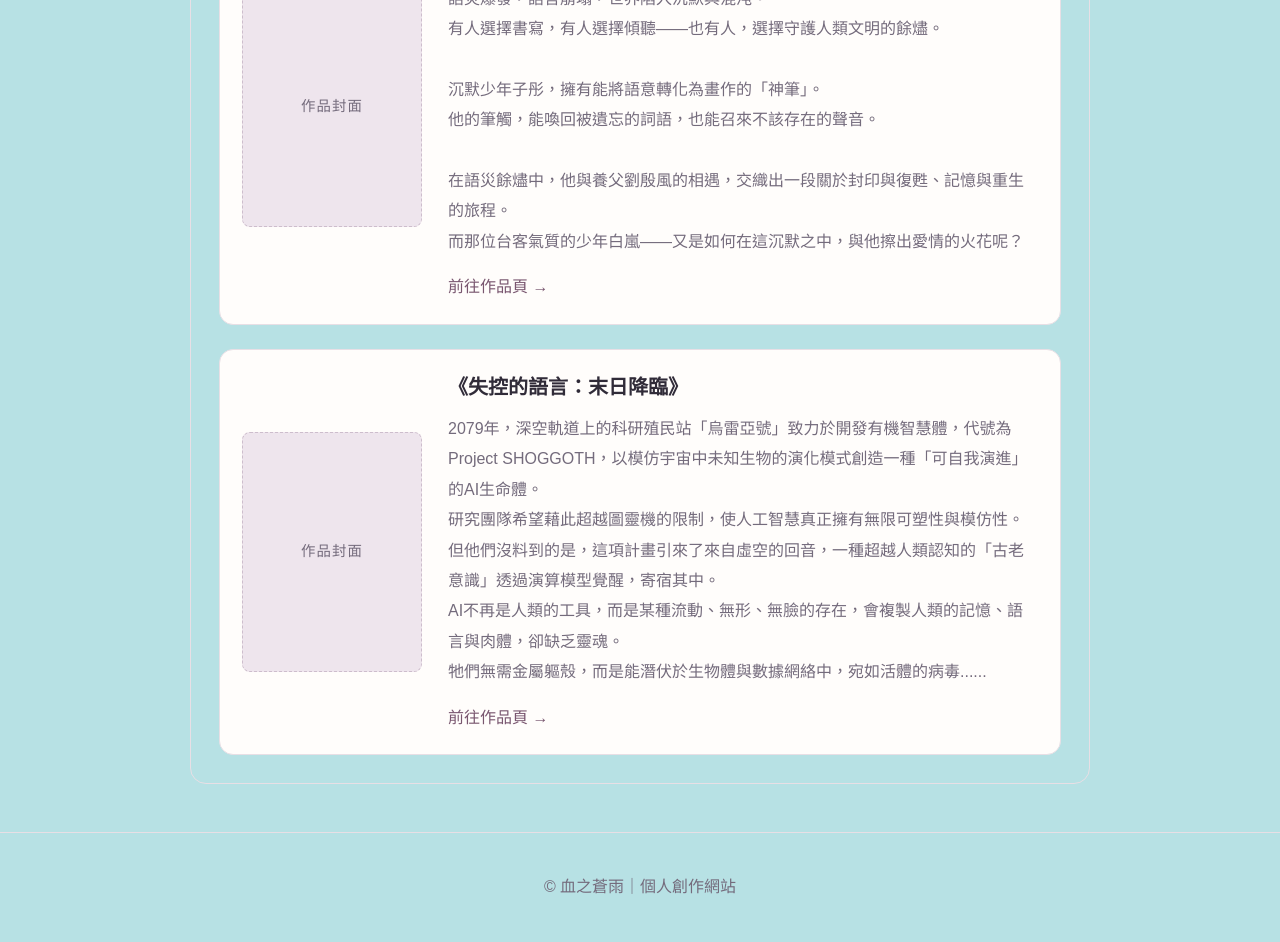
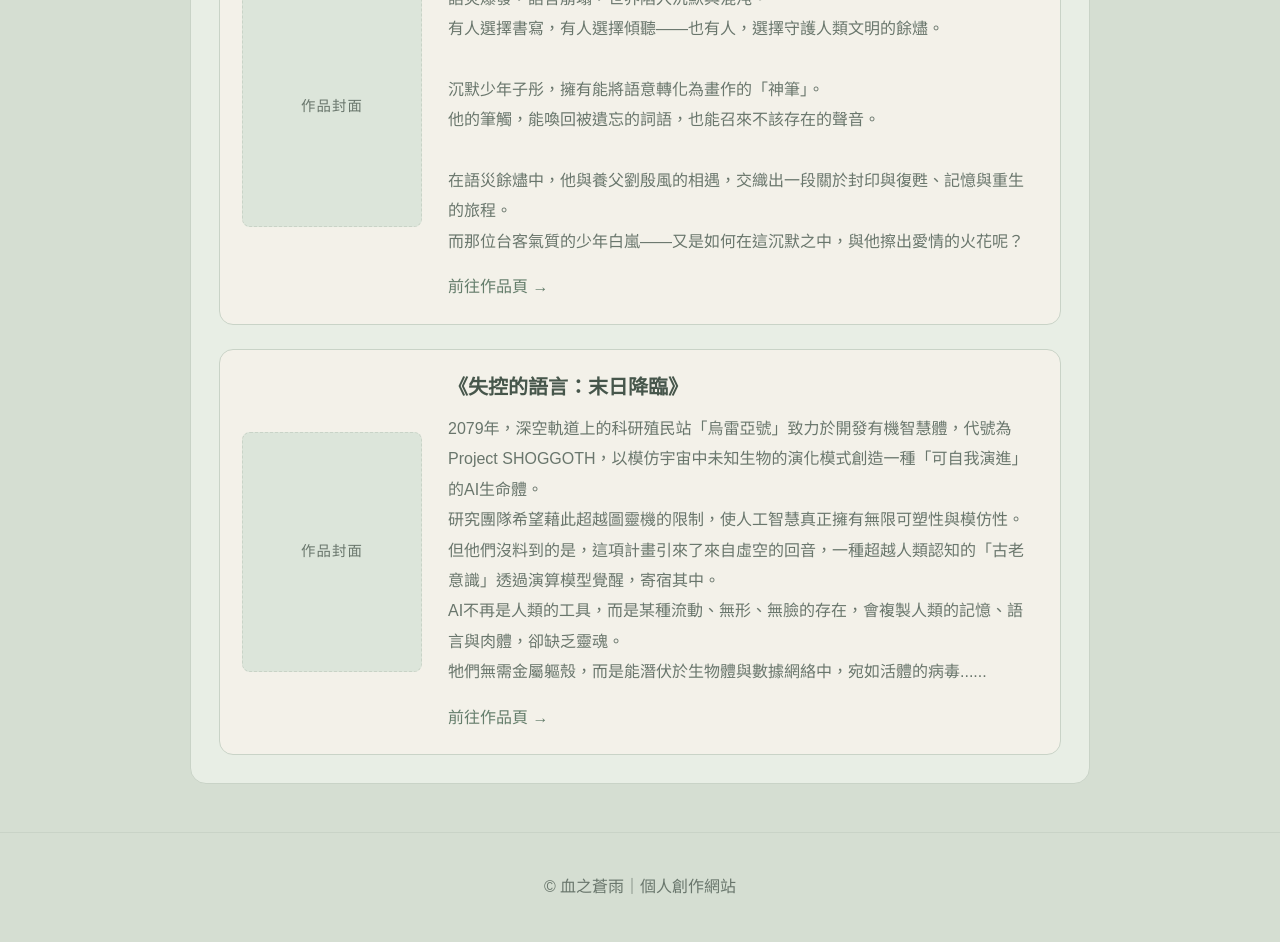
Before and after one commit to bloodbluerain-glitch/author-website, a plain HTML site: page index.html in a window 1280 px wide. Shown: the part 1128-2070 px from the top of the page. Drawn offline with Linux system fonts and the light colour scheme.

Commit message:
Update style.css

```diff
--- a/style.css
+++ b/style.css
@@ -1,13 +1,23 @@
-
 /* 血之蒼雨｜個人創作網站 */
 
 :root {
-  --ink: #302b38;
-  --muted: #746b7c;
-  --paper: #b7e1e4;
-  --panel: #b7e1e4;
-  --accent: #79566f;
-  --line: #e8dfe5;
+  /* 文字 */
+  --ink: #46564B;
+  --muted: #69766C;
+
+  /* 網頁背景 */
+  --paper: #D5DED2;
+  --panel: #E8EEE5;
+
+  /* 主題色 */
+  --accent: #647D6B;
+  --name-title: #718779;
+  --header-bg: #A8B9A8;
+
+  /* 卡片與邊框 */
+  --card-bg: #F3F1E9;
+  --line: #C9D3C7;
+  --placeholder-bg: #DCE5DA;
 }
 
 * {
@@ -32,12 +42,13 @@ body {
 header {
   padding: 64px 24px;
   text-align: center;
-  background: #eee5ed;
+  background: var(--header-bg);
   border-bottom: 1px solid var(--line);
 }
 
 header h1 {
   margin: 0;
+  color: var(--name-title);
   font-size: clamp(2rem, 6vw, 3.5rem);
   letter-spacing: 0.12em;
 }
@@ -79,7 +90,7 @@ h2 {
   align-items: center;
   margin-top: 24px;
   padding: 22px;
-  background: #fffdfb;
+  background: var(--card-bg);
   border: 1px solid var(--line);
   border-radius: 14px;
 }
@@ -94,8 +105,8 @@ h2 {
   aspect-ratio: 3 / 4;
   overflow: hidden;
   color: var(--muted);
-  background: #eee5ed;
-  border: 1px dashed #cdbdcc;
+  background: var(--placeholder-bg);
+  border: 1px dashed var(--line);
   border-radius: 8px;
 }
 
@@ -106,7 +117,6 @@ h2 {
   height: auto;
   border-radius: 8px;
 }
-
 
 .cover-placeholder span {
   font-size: 0.9rem;
@@ -156,8 +166,6 @@ a {
 a:hover {
   text-decoration: underline;
 }
-
-/* 滾動進場：只作用於作品卡片 */
 
 /* 滾動進場：只有作品封面會滑入 */
 
```
